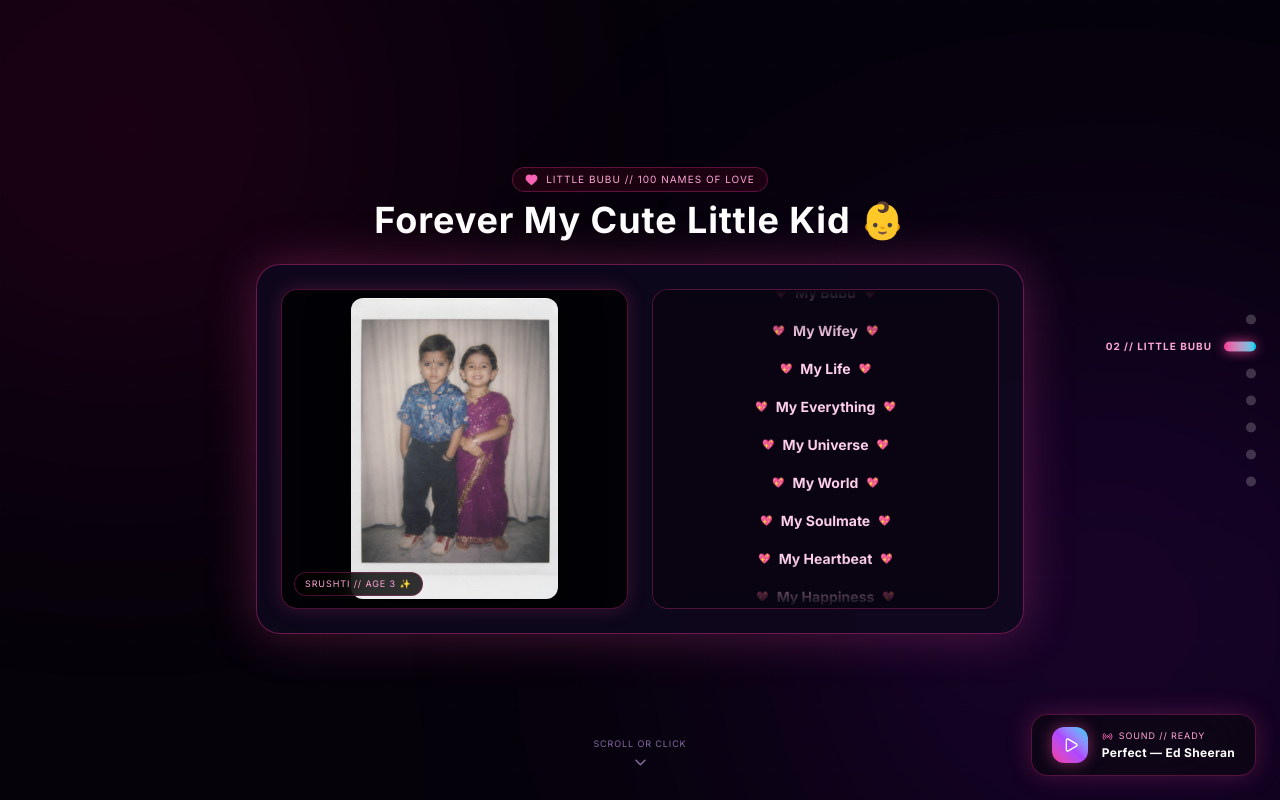
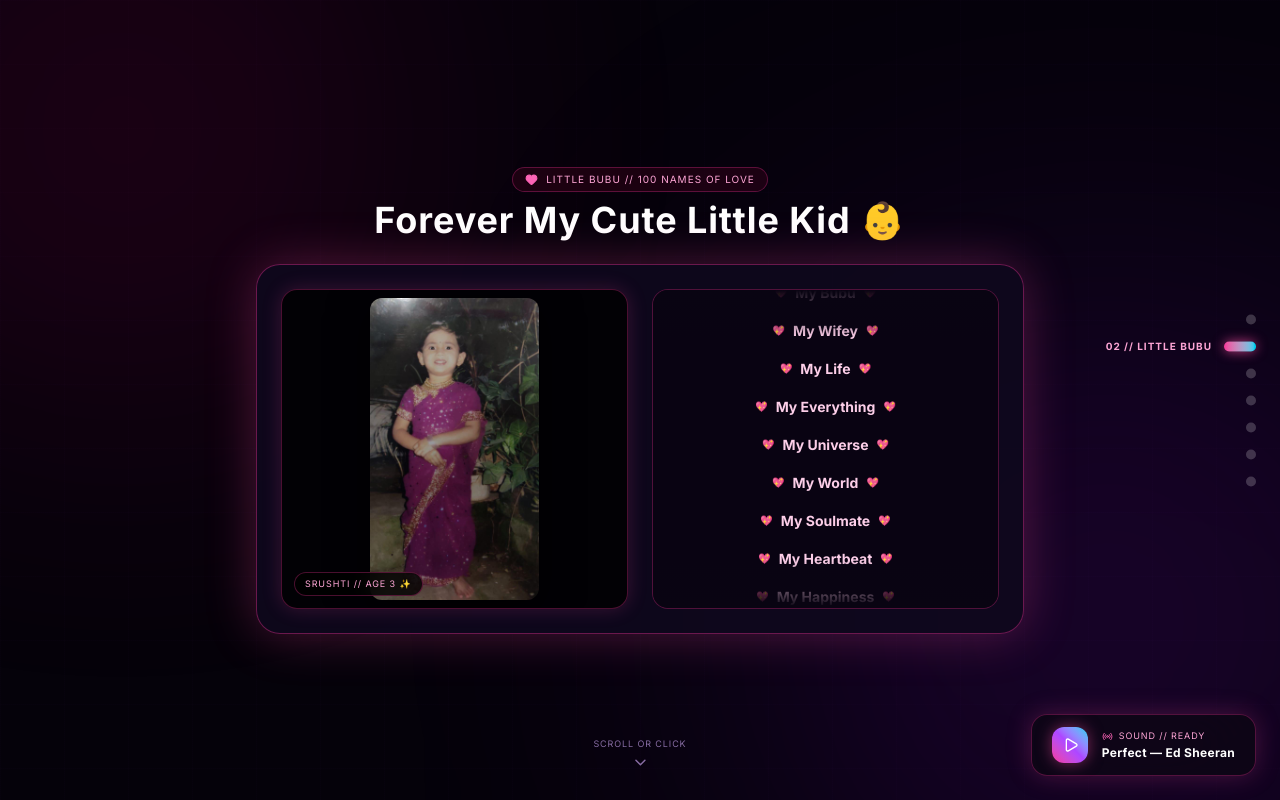
Before and after one commit to elevatesearch7/srushti-love, a Next.js app: page / in a window 1280 px wide. Both pictures are taken after a click on the button "SCROLL OR CLICK". Built offline with nearby package versions, Linux system fonts and the light colour scheme.

Commit message:
Restored hero image to elegant photo and kept bache image in gallery and childhood section

```diff
--- a/app/page.tsx
+++ b/app/page.tsx
@@ -361,7 +361,7 @@ export default function BubuWebsite() {
   ];
 
   const moodGallery = [
-    { src: '/bache.jpeg', fallback: fallbacks[0], tag: 'MODE // PLAYFUL', title: 'My Little Kid 👶', desc: 'When you show your adorable, innocent, childish side that I love so much.' },
+    { src: '/bachi.jpeg', fallback: fallbacks[0], tag: 'MODE // PLAYFUL', title: 'My Little Kid 👶', desc: 'When you show your adorable, innocent, childish side that I love so much.' },
     { src: '/cute.jpeg', fallback: fallbacks[1], tag: 'MODE // ADORABLE', title: 'Adorably Cute 🥰', desc: 'The sweet smile that instantly melts my heart and brightens my day.' },
     { src: '/elegent.jpeg', fallback: fallbacks[2], tag: 'MODE // ELEGANT', title: 'Pure Elegance ✨', desc: 'Graceful, breathtaking, and pure class personified.' },
     { src: '/hot.jpeg', fallback: fallbacks[3], tag: 'MODE // FIERCE', title: 'Smoking Hot 🔥', desc: 'Taking my breath away every single time I look at you.' },
@@ -505,7 +505,7 @@ export default function BubuWebsite() {
                   {/* Left Side: Photo Frame */}
                   <div className="relative w-full h-64 sm:h-80 rounded-2xl overflow-hidden border border-pink-500/30 shadow-[0_0_20px_rgba(236,72,153,0.2)] bg-black/80 flex items-center justify-center p-2">
                     <img
-                      src="/bache.jpeg"
+                      src="/bachi.jpeg"
                       alt="Little Srushti"
                       className="max-h-full max-w-full object-contain rounded-xl drop-shadow-[0_10px_20px_rgba(0,0,0,0.8)]"
                       onError={(e) => { (e.currentTarget as HTMLImageElement).src = fallbacks[0]; }}
@@ -539,7 +539,7 @@ export default function BubuWebsite() {
               </div>
             )}
 
-            {/* SECTION 2: PHOTO GALLERY (USING bache.jpeg FOR MY LITTLE KID 👶) */}
+            {/* SECTION 2: PHOTO GALLERY (USING bachi.jpeg FOR MY LITTLE KID 👶) */}
             {activeSection === 2 && (
               <div className="w-full">
                 <div className="text-center mb-6">
```
